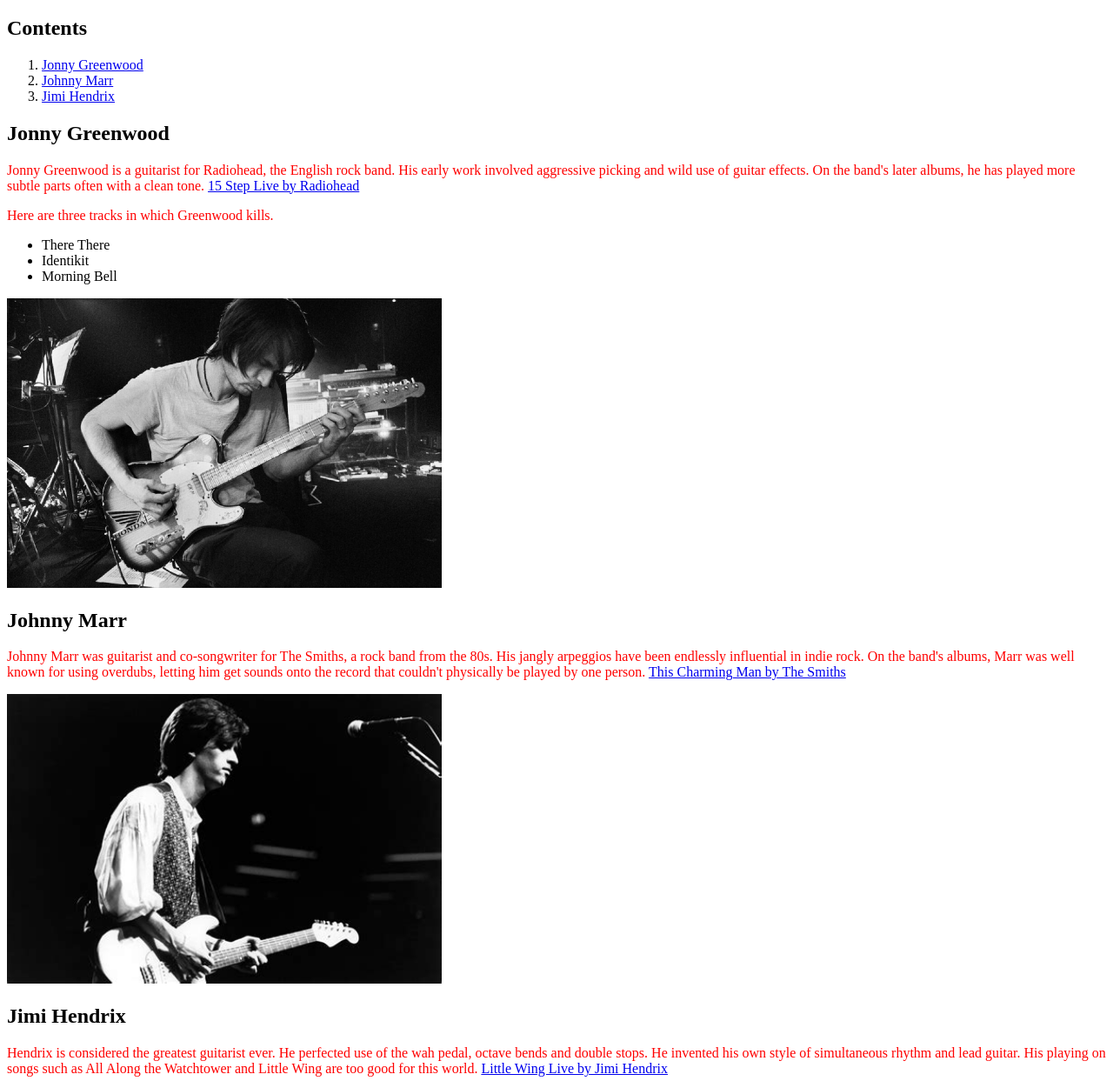
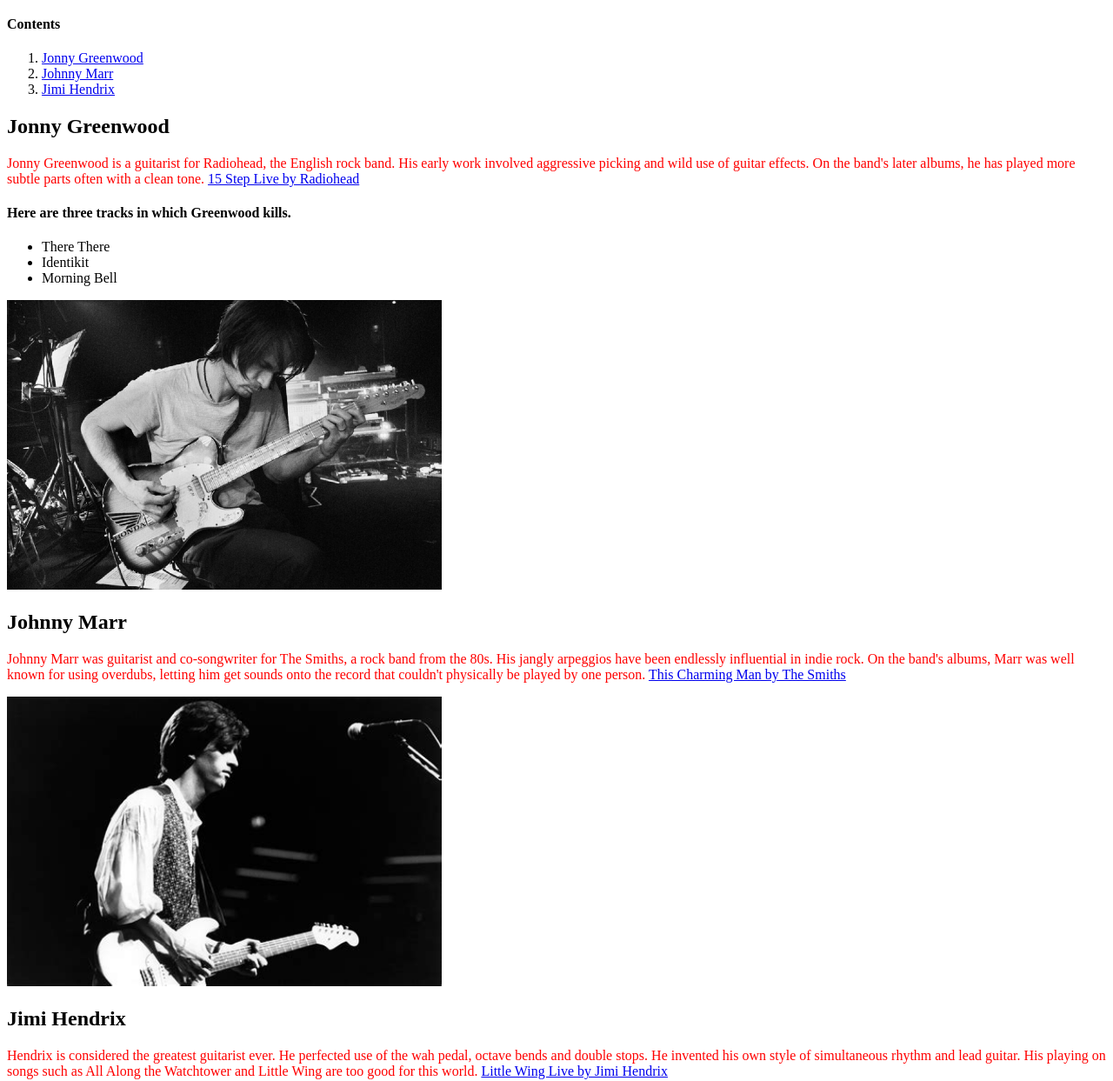
Before and after one commit to Wyatt-Smith/web, a plain HTML site: page styled.html in a window 1280 px wide. Shown: the part 61-1304 px from the top of the page at 87% size. Drawn offline with Linux system fonts and the light colour scheme.

Commit message:
Update styled.html

```diff
--- a/styled.html
+++ b/styled.html
@@ -7,16 +7,15 @@
 <body>
 	<h1>Guitarists Whose Name Starts With "J"</h1>
 
-	<p>
-	<h2>Contents</h2>
+	<h4>Contents</h4>
 	<ol>
 		<li><a href="#Jonny Greenwood">Jonny Greenwood</a></li>
 		<li><a href="#Johnny Marr">Johnny Marr</a></li>
 		<li><a href="#Jimi Hendrix">Jimi Hendrix</a></li>
 	</ol>
-	</p>
 
 	<a id="Jonny Greenwood">
+
 	<h2>Jonny Greenwood</h2>
 	<p>Jonny Greenwood is a guitarist for Radiohead, the English rock band. His early work involved aggressive picking and wild use of guitar effects. On the band's later albums, he has played more subtle parts often with a clean tone.
 	<a href="https://www.youtube.com/watch?v=kXl0F9oF92E">
@@ -24,13 +23,12 @@
 	</a>
 	</p>
 
-	<p>Here are three tracks in which Greenwood kills.
+	<h4>Here are three tracks in which Greenwood kills.</h4>
 	<ul>
 		<li>There There</li>
 		<li>Identikit</li>
 		<li>Morning Bell</li>
 	</ul>
-	</p>
 
 	<img src="greenwood.jpg" alt="Greenwood" width="500" height="333">
 
@@ -40,7 +38,7 @@
 	<a href="https://www.youtube.com/watch?v=cJRP3LRcUFg">
 		This Charming Man by The Smiths
 	</a>
-	<p>
+</p>
 
 	<img src="marr.jpg" alt="Marr" width="500" height="333">
 
@@ -50,11 +48,15 @@
 	<a href="https://www.youtube.com/watch?v=NdHHsoW6mMg">
 		Little Wing Live by Jimi Hendrix
 	</a>
-	<p>
+</p>
 
 	<img src="hendrix.jpg" alt="Marr" width="500" height="333">
 
 	<p>
 	<i>Wyatt Smith is a student at Stuyvesant, where he is resident expert on "J" guitarists.</i>
+	<a href="https://wyatt-smith.github.io/web/plain.html">
+		Plain Version
+	</a>
 	</p>
+
 </body>
```
